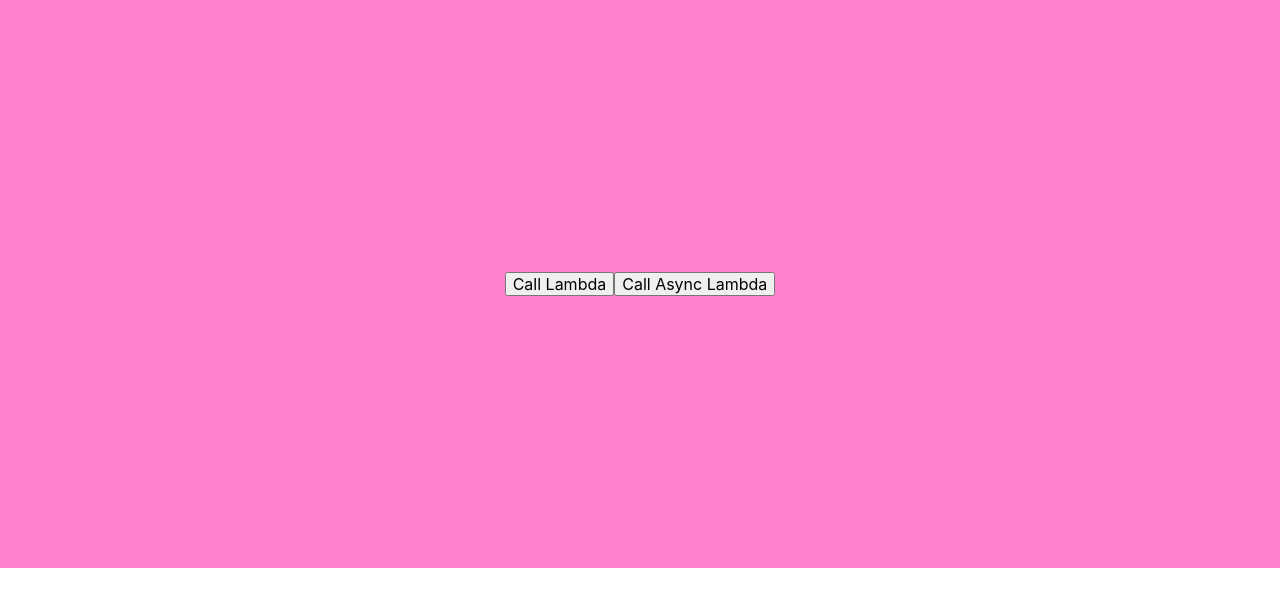
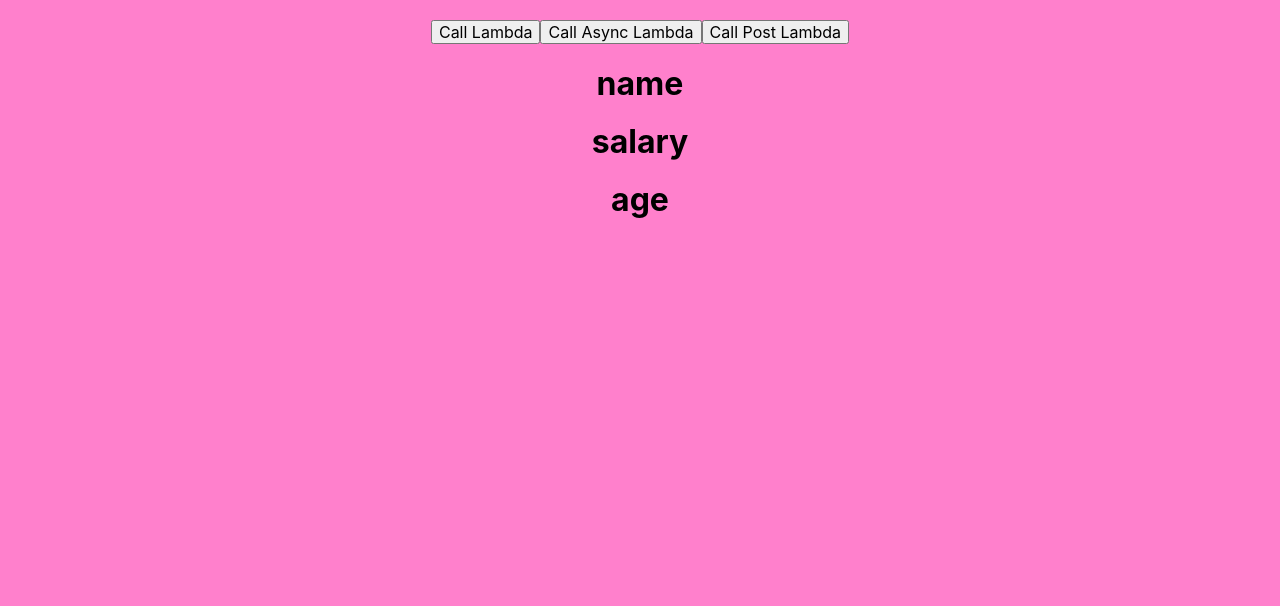
Before and after one commit to Kirbyasdf/netlfiy-lambda-boilerplate, a React (Create React App) app: page / in a window 1280 px wide. Shown: the top 606 px of the page. Built offline with nearby package versions, Linux system fonts and the light colour scheme.

Commit message:
added post function demo

```diff
--- a/src/App.js
+++ b/src/App.js
@@ -1,45 +1,81 @@
-import React, { Component } from "react"
+import React, { useState, Fragment } from "react";
 
-import "tachyons"
+import "tachyons";
 
-class LambdaDemo extends Component {
-  constructor(props) {
-    super(props)
-    this.state = { loading: false, msg: null }
-  }
+const LambdaDemo = () => {
+  const [loading, setLoading] = useState(null);
+  const [message, setMessage] = useState(null);
+  const [user, setUser] = useState({ name: null, salary: null, age: null });
 
-  handleClick = api => e => {
-    e.preventDefault()
+  console.log(user);
 
-    this.setState({ loading: true })
+  const handleClick = (api) => (e) => {
+    e.preventDefault();
+
+    setLoading(true);
     fetch("/.netlify/functions/" + api)
-      .then(response => response.json())
-      .then(json => this.setState({ loading: false, msg: json.msg }))
-  }
+      .then((response) => response.json())
+      .then((json) => {
+        setLoading(false);
+        setMessage(json.msg);
+      });
+  };
 
-  render() {
-    const { loading, msg } = this.state
+  const handlePost = (e) => {
+    e.preventDefault();
+    const data = {
+      name: "tester",
+      salary: "three fifty",
+      age: 42,
+    };
+    fetch("/.netlify/functions/post", {
+      method: "POST",
+      headers: {
+        "Content-Type": "application/json",
+        Accept: "application/json",
+      },
+      body: JSON.stringify({
+        data,
+      }),
+    })
+      .then((response) => response.json())
+      .then((json) => {
+        console.log(json);
+        setLoading(false);
+        setUser(json.data);
+      });
+  };
 
+  const userCard = () => {
+    console.log(user.age);
     return (
-      <p>
-        <button onClick={this.handleClick("hello")}>{loading ? "Loading..." : "Call Lambda"}</button>
-        <button onClick={this.handleClick("async-dadjoke")}>{loading ? "Loading..." : "Call Async Lambda"}</button>
-        <br />
-        <span>{msg}</span>
-      </p>
-    )
-  }
-}
+      <Fragment>
+        {" "}
+        <h1>name {user.name}</h1>
+        <h1>salary {user.salary}</h1>
+        <h1>age {user.age}</h1>
+      </Fragment>
+    );
+  };
 
-class App extends Component {
-  render() {
-    return (
-      <div className="bg-pink pv7  tc ">
+  return (
+    <p className="tc   ">
+      <button onClick={handleClick("hello")}>{loading ? "Loading..." : "Call Lambda"}</button>
+      <button onClick={handleClick("async-dadjoke")}>{loading ? "Loading..." : "Call Async Lambda"}</button>
+      <button onClick={(e) => handlePost(e)}>{loading ? "Loading..." : "Call Post Lambda"}</button>
+      <br />
+      <span>{message}</span>
+      <Fragment>{userCard()}</Fragment>
+    </p>
+  );
+};
 
-          <LambdaDemo />
-       </div>
-    )
-  }
-}
+const App = () => {
+  return (
+    <div className="bg-pink vh-100 pa1">
+      <LambdaDemo />
+    </div>
+  );
+};
 
-export default App
+export default App;
```
Also changed, not shown: src/lambda/post.js (added, +34 -0 lines).
